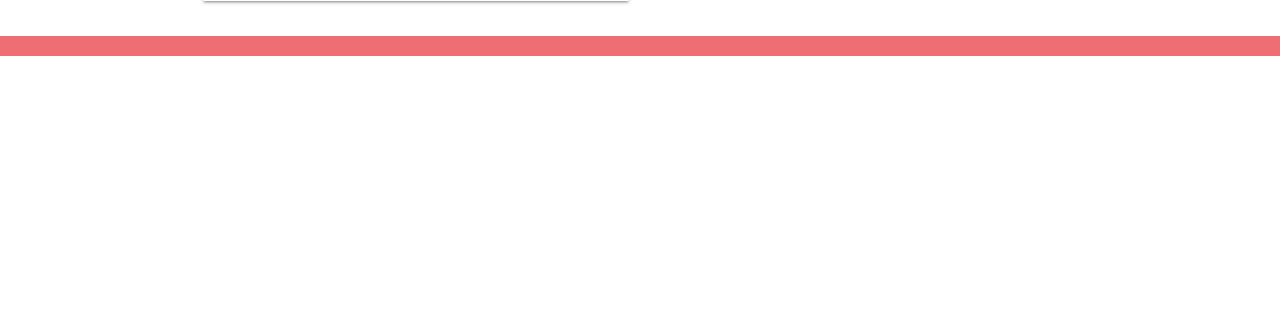
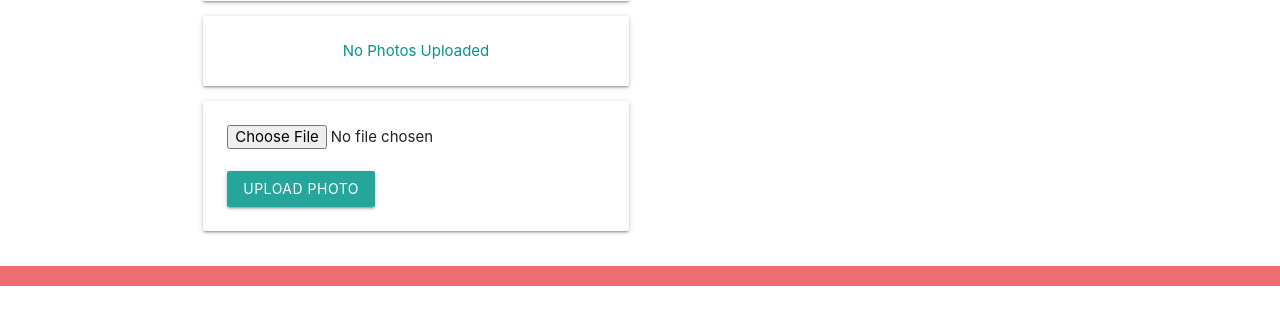
Before and after one commit to akrauss419/yardbarker, a Django app: template main_app/templates/jobs/detail.html in a window 1280 px wide. Shown: the part 431-756 px from the top of the page. Run offline with Django 4.2, Linux system fonts and the light colour scheme; the template is opened without the code that fills it, so the values that code supplies are empty.

Commit message:
job photo upload

```diff
--- a/main_app/templates/jobs/detail.html
+++ b/main_app/templates/jobs/detail.html
@@ -25,6 +25,17 @@
         <a href="{% url 'jobs_delete' job.id %}">Delete</a>
       </div>
     </div>
+    {% for photo in job.jobphoto_set.all %}
+      <img class="responsive-img card-panel" src="{{photo.url}}">
+    {% empty %}
+      <div class="card-panel teal-text center-align">No Photos Uploaded</div>
+    {% endfor %}
+    <form action="{% url 'add_job_photo' job.id %}" enctype="multipart/form-data" method="POST" class="card-panel">
+      {% csrf_token %}
+      <input type="file" name="photo-file">
+      <br><br>
+      <button type="submit" class="btn">Upload Photo</button>
+    </form>
   </div>
 </div>
 
--- a/main_app/templates/main_app/job_form.html
+++ b/main_app/templates/main_app/job_form.html
@@ -13,7 +13,10 @@
   <table>
     {{ form.as_table }}
   </table>
+  <p>*Please add photos of your job (if applicable) after hitting submit and successfully adding your job.</p>
   <input type="submit" value="SUBMIT" class="btn">
 </form>
 
+
+
 {% endblock %}
--- a/main_app/urls.py
+++ b/main_app/urls.py
@@ -10,5 +10,6 @@ urlpatterns = [
   path('jobs/create/', views.JobCreate.as_view(), name='jobs_create'),
   path('jobs/<int:pk>/update', views.JobUpdate.as_view(), name='jobs_update'),
   path('jobs/<int:pk>/delete', views.JobDelete.as_view(), name='jobs_delete'),
+  path('jobs/<int:job_id>/add_job_photo', views.add_job_photo, name='add_job_photo'),
   path('accounts/signup/', views.signup, name='signup'),
 ]
```
Also changed, not shown: main_app/views.py (+20 -0 lines).
